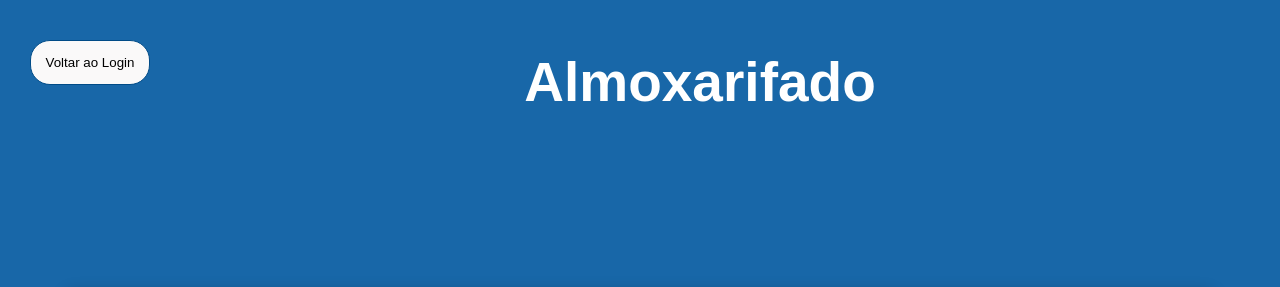
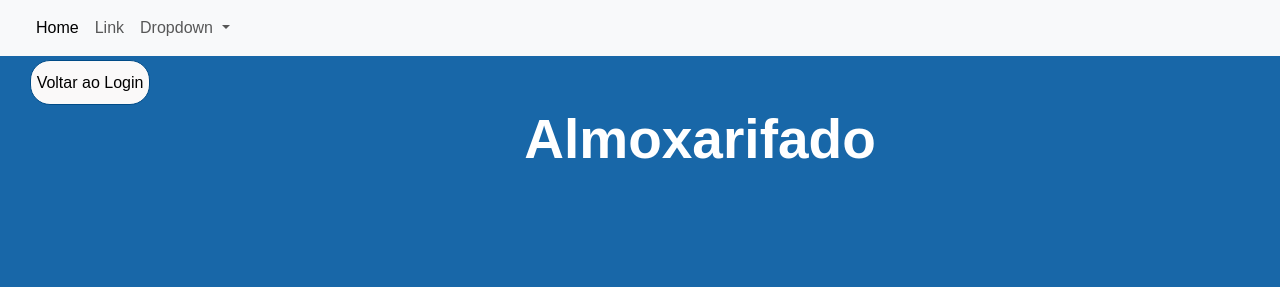
Before and after one commit to gabiiiiiie/tcc, a Flask app: page /banco in a window 1280 px wide; the page is wider, and only the part inside the window is pictured. Shown: the top 287 px of that part. Run offline with Flask 3, Linux system fonts and the light colour scheme; the visitor is signed in with stand-in values (Sample User, id 1); data that the repository does not hold is empty.

Commit message:
atl navbar e selecionar categoria

```diff
--- a/static/style.css
+++ b/static/style.css
@@ -155,7 +155,7 @@
 
 #consulta_botao {
     position: absolute;
-    top: 40px;
+    top: 60px;
     left: 30px;
     width: 120px;
     height: 45px;
@@ -389,3 +389,14 @@
     max-width: 325px;
 
 }
+
+#categoriaselecao {
+    width: 440px;
+    height: 30px;
+    border-radius: 7px;
+    border-color: #a7a7a7;
+}
+
+#navbar {
+  background-color: #edf7ff;
+}
--- a/templates/banco.html
+++ b/templates/banco.html
@@ -4,9 +4,49 @@
     <meta charset="UTF-8">
     <title id="titulobanco">Almoxarifado</title>
     <link rel="stylesheet" href="static/style.css">
+    <link href="https://cdn.jsdelivr.net/npm/bootstrap@5.3.8/dist/css/bootstrap.min.css" rel="stylesheet" integrity="sha384-sRIl4kxILFvY47J16cr9ZwB07vP4J8+LH7qKQnuqkuIAvNWLzeN8tE5YBujZqJLB" crossorigin="anonymous">
+    <script src="https://cdn.jsdelivr.net/npm/bootstrap@5.3.8/dist/js/bootstrap.bundle.min.js" integrity="sha384-FKyoEForCGlyvwx9Hj09JcYn3nv7wiPVlz7YYwJrWVcXK/BmnVDxM+D2scQbITxI" crossorigin="anonymous"></script>
 </head>
 <body class="paginabanco">
-    <h1 id="titulo">Almoxarifado</h1>
+
+
+    <nav class="navbar navbar-expand-lg bg-body-tertiary">
+  <div class="container-fluid">
+    <a class="navbar-brand" href="#"></a>
+    <button class="navbar-toggler" type="button" data-bs-toggle="collapse" data-bs-target="#navbarSupportedContent" aria-controls="navbarSupportedContent" aria-expanded="false" aria-label="Toggle navigation">
+      <span class="navbar-toggler-icon"></span>
+    </button>
+    <div class="collapse navbar-collapse" id="navbarSupportedContent">
+      <ul class="navbar-nav me-auto mb-2 mb-lg-0">
+        <li class="nav-item">
+          <a class="nav-link active" aria-current="page" href="#">Home</a>
+        </li>
+        <li class="nav-item">
+          <a class="nav-link" href="#">Link</a>
+        </li>
+        <li class="nav-item dropdown">
+          <a class="nav-link dropdown-toggle" href="#" role="button" data-bs-toggle="dropdown" aria-expanded="false">
+            Dropdown
+          </a>
+          <ul class="dropdown-menu">
+            <li><a class="dropdown-item" href="#">Action</a></li>
+            <li><a class="dropdown-item" href="#">Another action</a></li>
+            <li><hr class="dropdown-divider"></li>
+            <li><a class="dropdown-item" href="#">Something else here</a></li>
+          </ul>
+        </li>
+      </ul>
+    </div>
+  </div>
+</nav>
+
+
+<nav id="navbar" data-bs-theme="dark">
+  <!-- Navbar content -->
+</nav>
+
+<h1 id="titulo">Almoxarifado</h1>
+
 
 
     <div class="container-pesquisa">
```
Also changed, not shown: templates/adicionaritens.html (+9 -1 lines), 1 other file.
